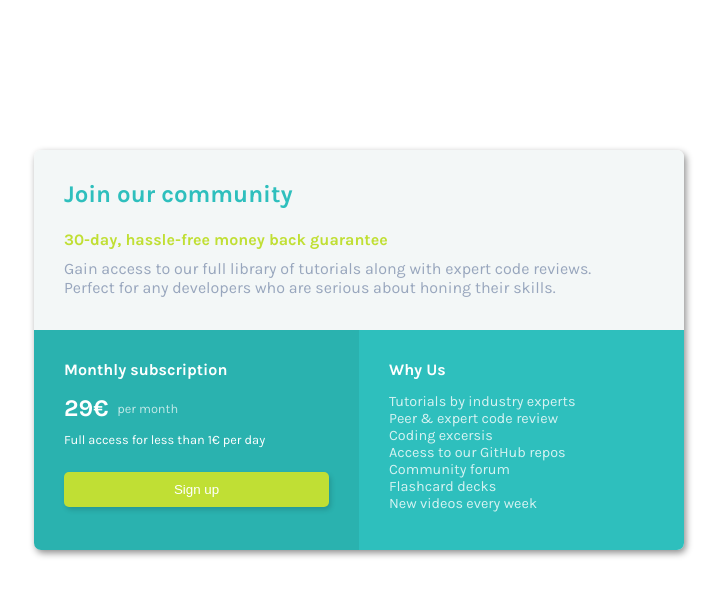
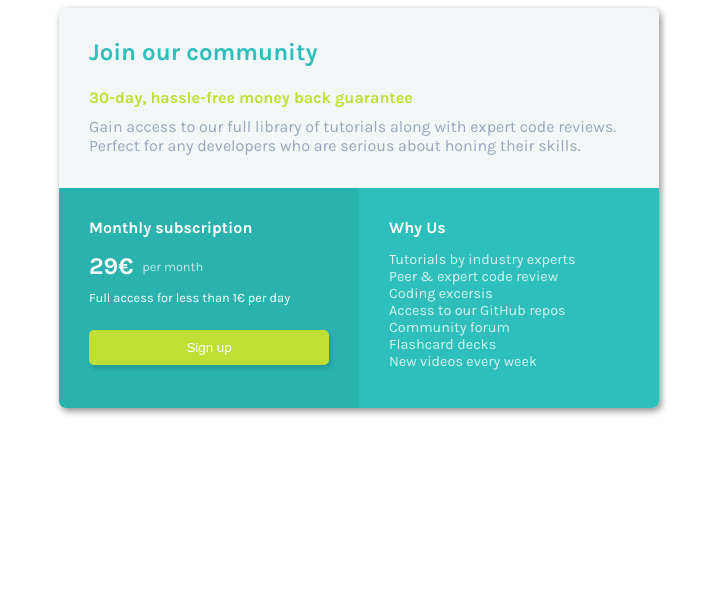
Before and after one commit to NelePult/pricing-card-frontend, a plain HTML site: page index.html in a window 1280 px wide. Shown: the whole page, without its empty margins (281-1002 px from the left). Drawn offline with Linux system fonts and the light colour scheme.

Commit message:
Update style.css
Responsive Design

```diff
--- a/style.css
+++ b/style.css
@@ -14,9 +14,6 @@ h2,h4,p {
 
 #card {
     margin: 0 auto;
-    margin-top: 150px;
-    width: 650px;
-    height: 400px;
     box-shadow: 2px 3px 7px 0px rgba(0,0,0,0.45);
     border-radius: 7px;
     overflow: hidden;
@@ -51,7 +48,7 @@ h2,h4,p {
 
 #bottom-left-section{
     display: inline-block;
-    width: 50%;
+    width: 100%;
     height: 100%;
     vertical-align: top;
     background-color: #2ab2af;
@@ -60,7 +57,7 @@ h2,h4,p {
 
 #bottom-right-section{
     display: inline-block;
-    width: 50%;
+    width: 100%;
     height: 100%;
     vertical-align: top;
     background-color: #2EBFBD;
@@ -117,3 +114,14 @@ ul{
     opacity: 0.8;
     font-size: 0.9rem;
 }
+
+@media (min-width: 576px){
+    #card{
+        width: 600px;
+        height: 400px;
+    }
+
+    #bottom-left-section, #bottom-right-section{
+        width: 50%;
+    }
+}
```
